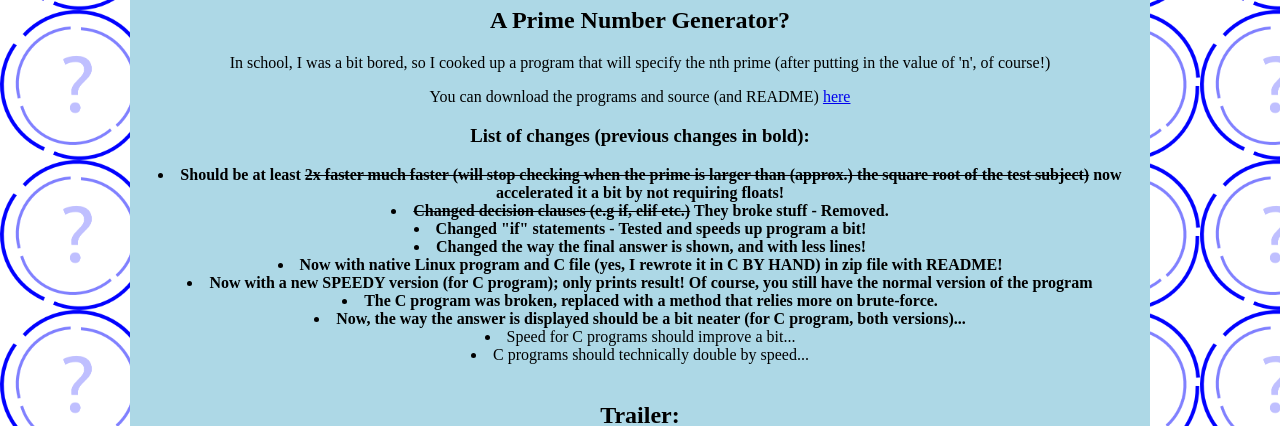
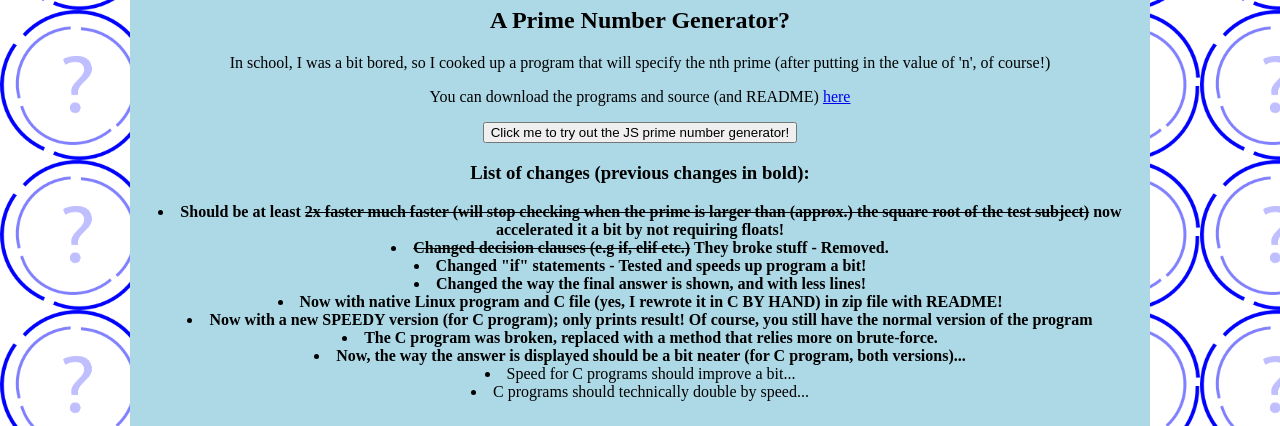
Before and after one commit to iamunknown2/iamunknown2.github.io, a plain HTML site: page index.html in a window 1280 px wide. Shown: the part 1040-1466 px from the top of the page. Drawn offline with Linux system fonts and the light colour scheme.

Commit message:
New JS prime generator!

```diff
--- a/index.html
+++ b/index.html
@@ -4,6 +4,7 @@
 <!--(modified of course)-->
 <!--Oh, hello Webquesters! Try to use one of my programs to find the 100000th prime number!-->
 <html>
+	<!--Oh hello! I was testing out vim on my laptop...-->
 	<head>
 		<meta name="" http-equiv="Content-Type" content="text/html; charset=UTF-8">
 		<title>iamunknown2's website!</title>
@@ -52,6 +53,8 @@
 			<h2>A Prime Number Generator?</h2>
 			<p>In school, I was a bit bored, so I cooked up a program that will specify the nth prime (after putting in the value of 'n', of course!)</p>
 			<p>You can download the programs and source (and README) <a href="./programs/Nth_Prime.zip" download="">here</a></p>
+			<script src="./programs/Nth_Prime.js"></script>
+			<button onclick="prime()">Click me to try out the JS prime number generator!</button>
 			<h3>List of changes (previous changes in bold):</h3>
 			<li><b>Should be at least <s>2x faster much faster (will stop checking when the prime is larger than (approx.) the square root of the test subject)</s> now accelerated it a bit by not requiring floats!</li>
 			<li><s>Changed decision clauses (e.g if, elif etc.)</s> They broke stuff - Removed.</li>
--- /dev/null
+++ b/programs/Nth_Prime.js
@@ -0,0 +1,27 @@
+function prime() {
+	var i = 1;
+	var primes = [];
+	var answer = parseInt(prompt("Nth prime number (specify 'n'): "));
+	while true {
+		i += 2;
+		var is_prime = true;
+		for (prime in primes) {
+			if (primes[prime] ** 2 > i) {
+				break;
+			};
+			if (i % prime == 0) {
+				is_prime = false;
+				break;
+			};
+		};
+		if (is_prime) {
+			primes[primes.length] = i;
+			if (primes.length + 1 == answer) {
+				alert("Prime " + toString(primes.length + 1) + ": " + i.toString());
+				};
+			};
+		if (primes.length + 1 == answer) {
+			alert("\nFinal answer (Prime " + answer.toString() + "): " + i.toString() + "\n";
+		};
+	};
+};
```
Also changed, not shown: 3 other files.
